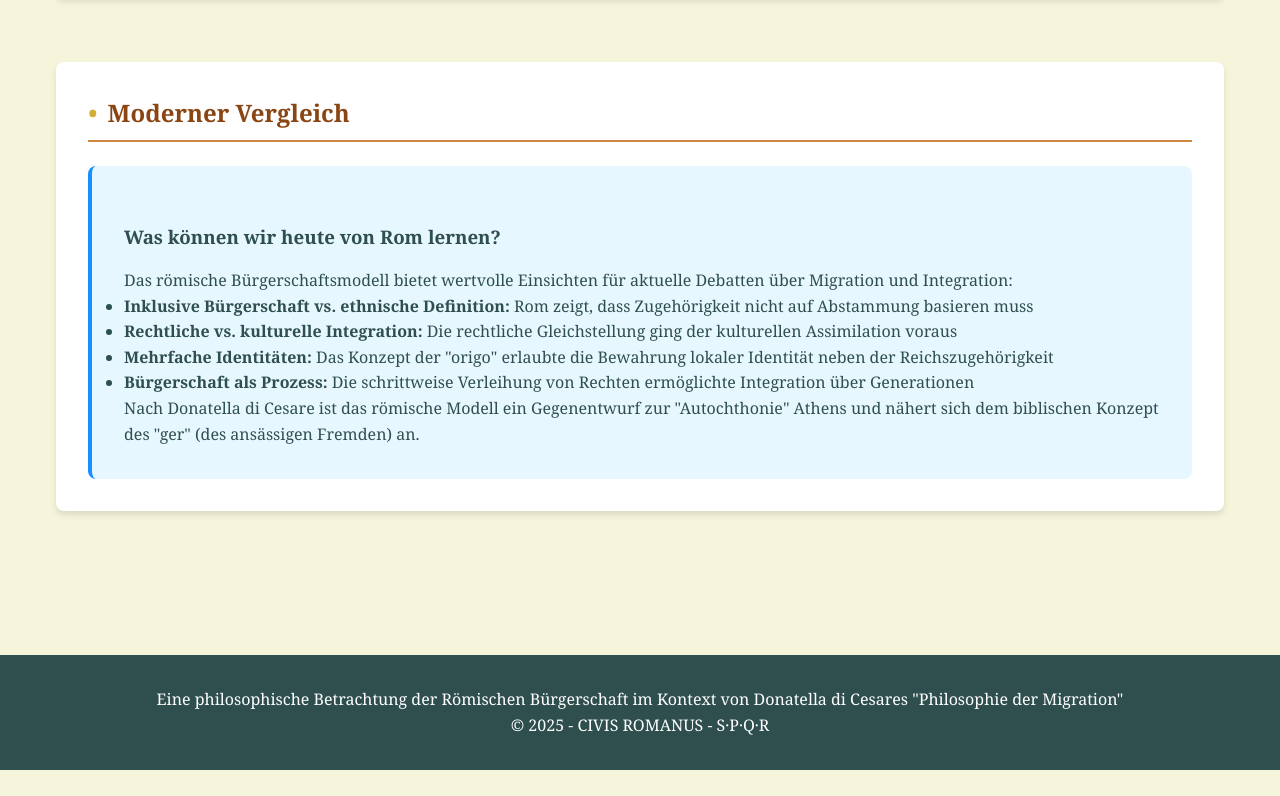
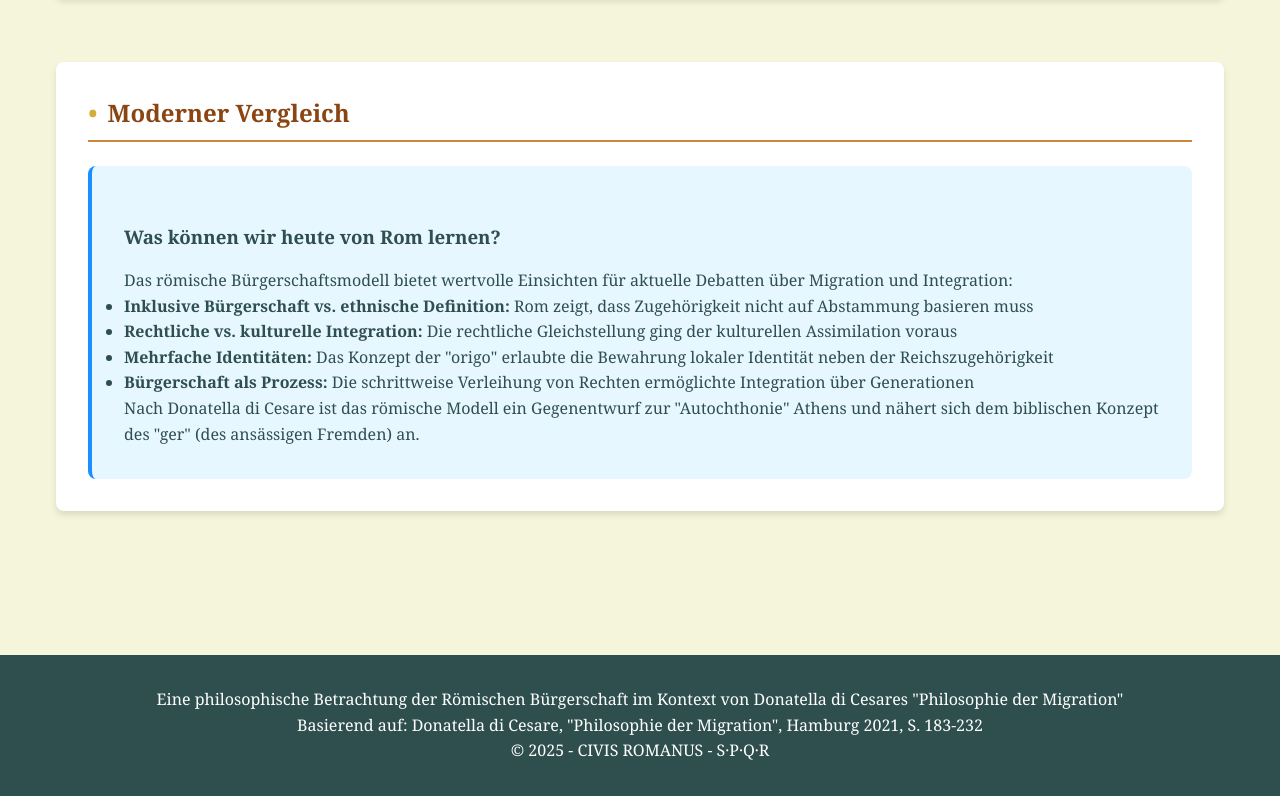
Before and after one commit to mulmlord/roemer, a plain HTML site: page index.html in a window 1280 px wide. Shown: the part 3971-4767 px from the top of the page. Before the commit the page ends 4741 px from the top, so only its background shows below. Drawn offline with Linux system fonts and the light colour scheme.

Commit message:
Add files via upload

```diff
--- a/index.html
+++ b/index.html
@@ -571,6 +571,7 @@
 
     <footer>
         <p>Eine philosophische Betrachtung der Römischen Bürgerschaft im Kontext von Donatella di Cesares "Philosophie der Migration"</p>
+        <p>Basierend auf: Donatella di Cesare, "Philosophie der Migration", Hamburg 2021, S. 183-232</p>
         <p>© 2025 - CIVIS ROMANUS - S·P·Q·R</p>
     </footer>
 
```
